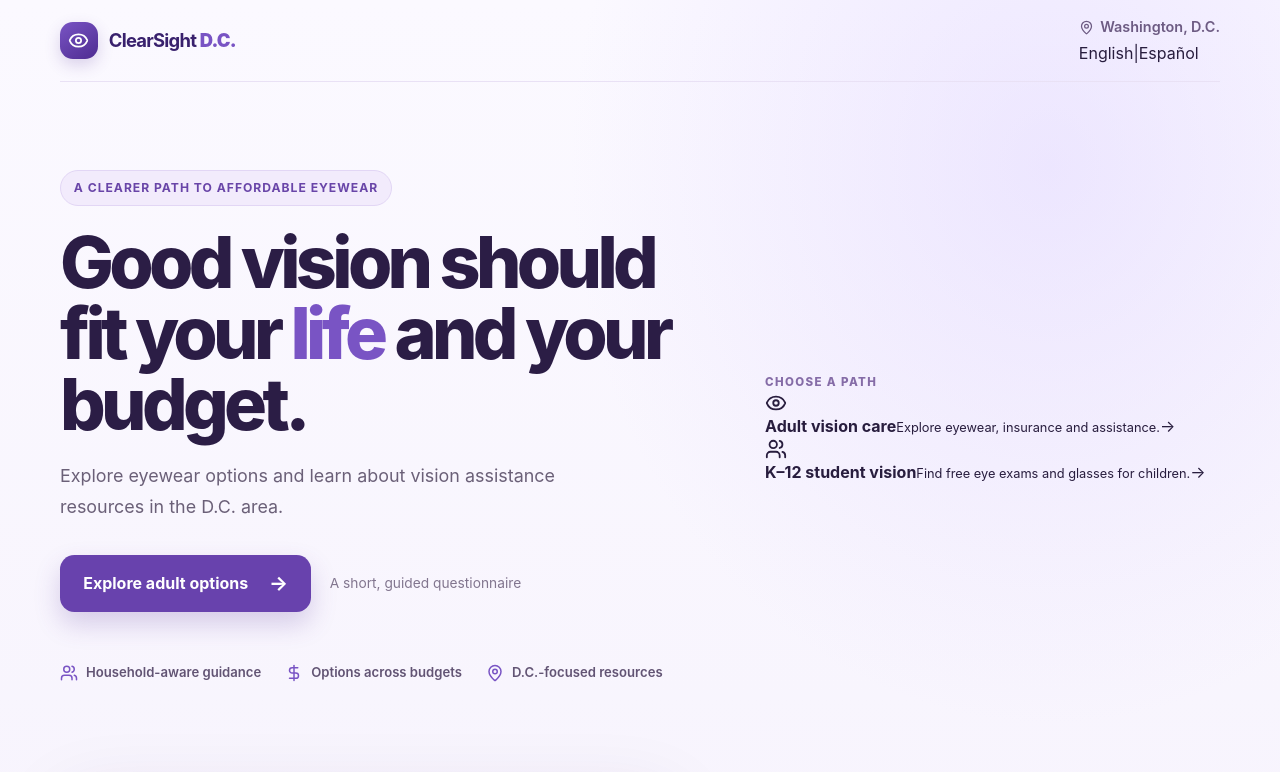
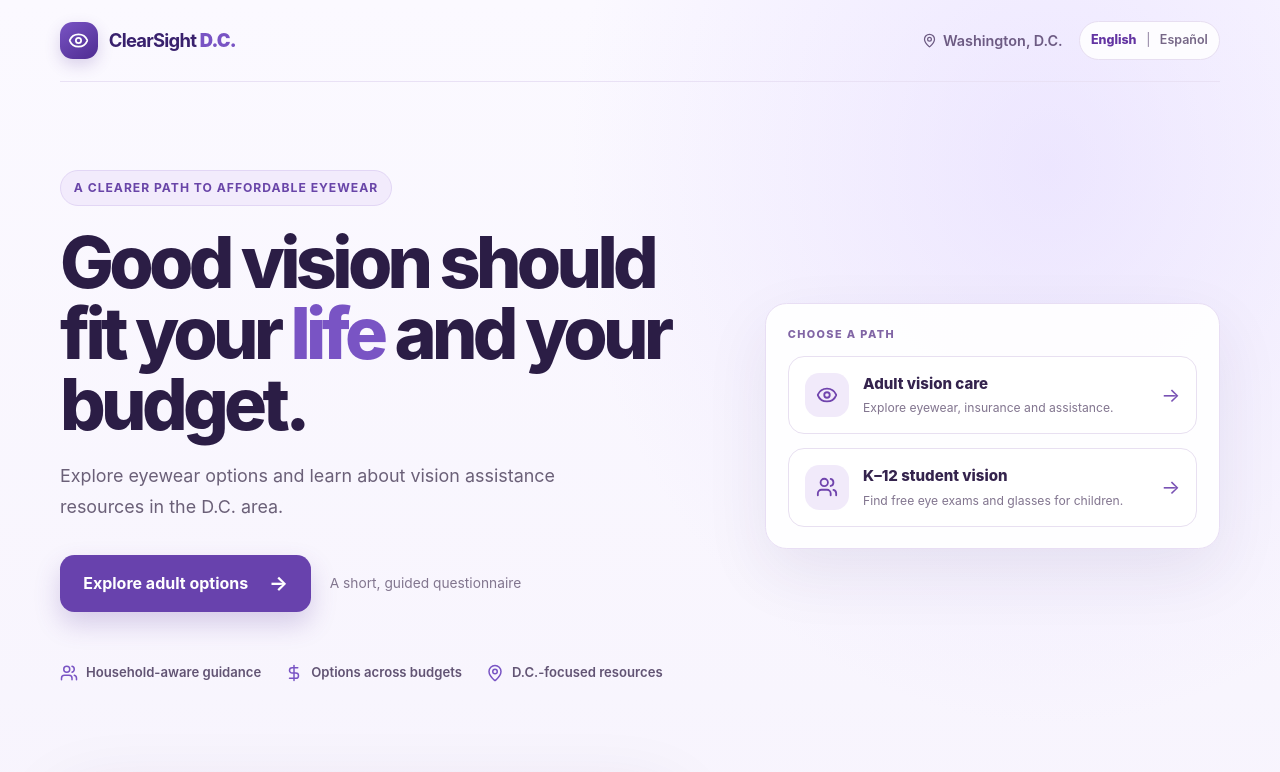
Before and after one commit to afnan-adam/glasses-finder-app, a React (Vite) app in the folder glasses-finder/: page / in a window 1280 px wide. Shown: the top 772 px of the page. Built offline with nearby package versions, Linux system fonts and the light colour scheme.

Commit message:
Style family pathways and language selector

```diff
--- a/glasses-finder/src/index.css
+++ b/glasses-finder/src/index.css
@@ -534,3 +534,87 @@ a { text-underline-offset: 3px; }
 .clearsight-alternatives-notice svg { color: #7954b3; margin-top: .1rem; }
 .clearsight-alternatives-notice strong { display: block; font-size: .9rem; }
 .clearsight-alternatives-notice p { margin: .25rem 0 0; color: #78688b; font-size: .82rem; line-height: 1.5; }
+
+
+/* ClearSight family pathways and bilingual navigation */
+.clearsight-nav-actions, .clearsight-form-nav-actions, .clearsight-results-actions {
+  display: flex;
+  align-items: center;
+  gap: 1rem;
+}
+.clearsight-language-switch {
+  display: inline-flex;
+  align-items: center;
+  gap: .45rem;
+  padding: .35rem .55rem;
+  border: 1px solid #e7def1;
+  border-radius: 999px;
+  background: rgba(255,255,255,.85);
+  color: #8b7b9c;
+  font-size: .78rem;
+  white-space: nowrap;
+}
+.clearsight-language-switch button {
+  border: 0;
+  background: transparent;
+  color: #766787;
+  padding: .2rem .15rem;
+  cursor: pointer;
+  font-weight: 600;
+}
+.clearsight-language-switch button[aria-pressed="true"] { color: #6334a2; font-weight: 800; }
+.clearsight-pathway-card {
+  align-self: center;
+  display: grid;
+  gap: .85rem;
+  padding: 1.35rem;
+  border: 1px solid #e8def4;
+  border-radius: 1.35rem;
+  background: rgba(255,255,255,.92);
+  box-shadow: 0 24px 65px rgba(54,35,88,.08);
+}
+.clearsight-pathway-card > .clearsight-card-kicker {
+  color: #8165a5;
+  font-size: .68rem;
+  font-weight: 850;
+  letter-spacing: .13em;
+}
+.clearsight-pathway-button {
+  width: 100%;
+  display: grid;
+  grid-template-columns: 2.8rem minmax(0,1fr) auto;
+  align-items: center;
+  gap: .85rem;
+  padding: 1rem;
+  border: 1px solid #e8e0f1;
+  border-radius: 1rem;
+  background: #fff;
+  text-align: left;
+  color: #34234d;
+  cursor: pointer;
+  transition: border-color .18s ease, transform .18s ease, box-shadow .18s ease;
+}
+.clearsight-pathway-button:hover {
+  border-color: #b99cde;
+  transform: translateY(-2px);
+  box-shadow: 0 12px 28px rgba(86,51,142,.1);
+}
+.clearsight-pathway-icon {
+  width: 2.8rem;
+  height: 2.8rem;
+  display: grid;
+  place-items: center;
+  border-radius: .9rem;
+  color: #7044ad;
+  background: #f1eafa;
+}
+.clearsight-pathway-button strong { display: block; font-size: .94rem; font-weight: 800; }
+.clearsight-pathway-button small { display: block; margin-top: .25rem; color: #82758f; font-size: .76rem; line-height: 1.45; }
+.clearsight-pathway-arrow { color: #7952b4; font-size: 1.25rem; }
+.clearsight-student-page { background: linear-gradient(180deg,#faf8ff 0%,#fff 40%); }
+@media (max-width: 760px) {
+  .clearsight-nav-actions { align-items: flex-end; flex-direction: column; gap: .35rem; }
+  .clearsight-form-nav-actions { gap: .3rem; align-items: flex-end; flex-direction: column; }
+  .clearsight-results-actions { align-items: flex-end; flex-direction: column; }
+  .clearsight-pathway-card { padding: 1rem; }
+}
```
